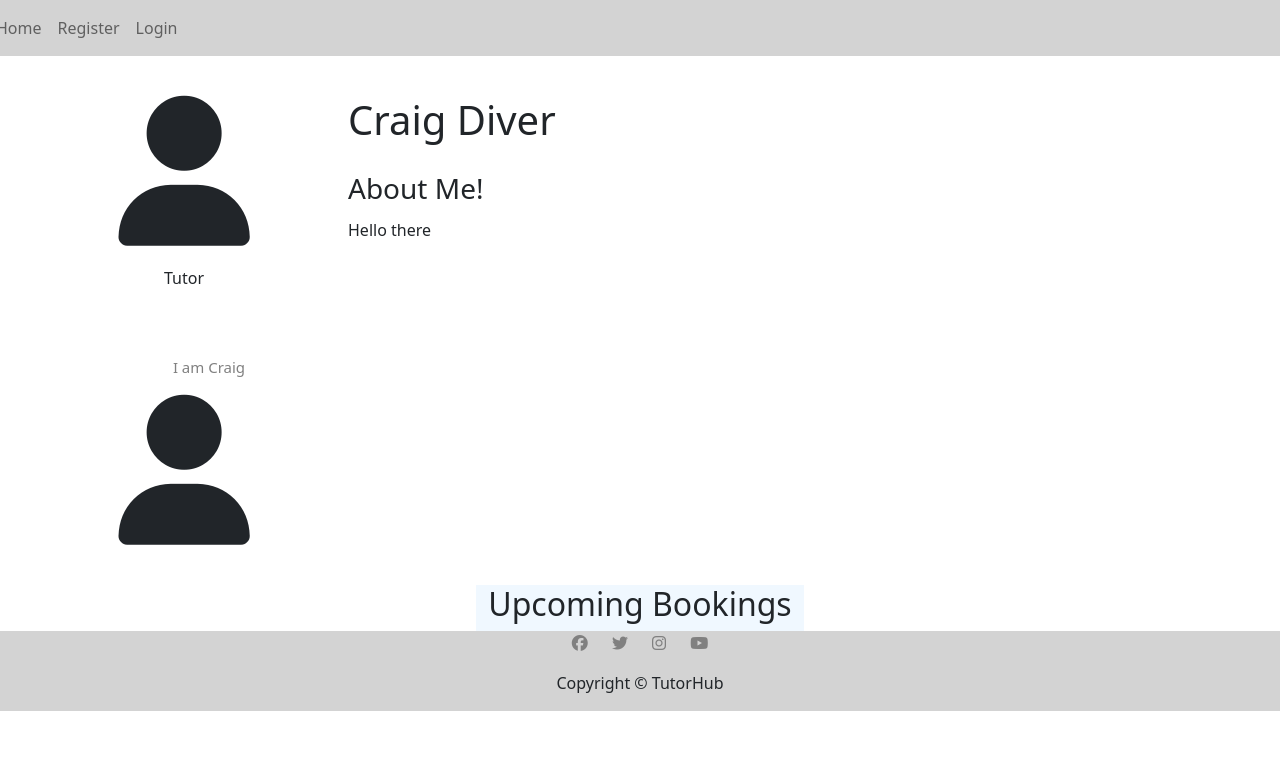
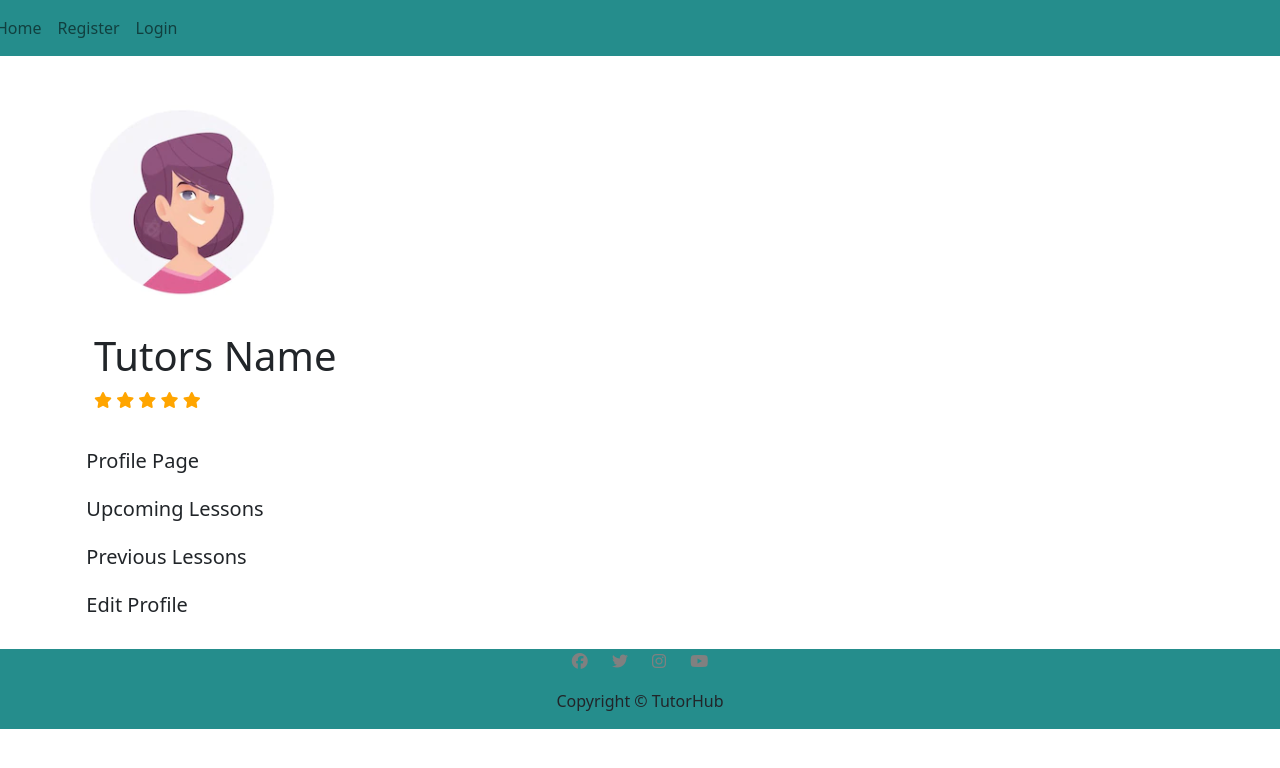
Before and after one commit to sophiebatten123/Tutoring-Hub, a Django app: page /tutors/tutor_two/ in a window 1280 px wide. Shown: the top 768 px of the page. Run offline with Django 3.2, Linux system fonts and the light colour scheme; some libraries are stand-ins or nearby versions.

Commit message:
Styling has been added to the home page and the tutor pages including images and general layout of the pages

```diff
--- a/static/css/style.css
+++ b/static/css/style.css
@@ -2,14 +2,18 @@
     text-align: center;
 }
 
-#header-image {
-    height: 450px;
-    width: 100%;
-    background: url(https://images.unsplash.com/photo-1596496181871-9681eacf9764?ixlib=rb-1.2.1&ixid=MnwxMjA3fDB8MHxwaG90by1wYWdlfHx8fGVufDB8fHx8&auto=format&fit=crop&w=1486&q=80) no-repeat center center fixed;
+.navbar {
+    background-color: #258d8c;
 }
 
-.navbar {
-    background-color: #D3D3D3;
+.header-image {
+    height: 450px
+}
+
+.header-image img {
+    height: 100%;
+    width: 100%;
+    object-fit: contain;
 }
 
 .border {
@@ -35,13 +39,13 @@
 }
 
 .user-info {
-    margin-top: 50px;
+    margin-top: 25px;
     margin-left: 50px;
+    margin-bottom: 25px;
 }
 
-.user-info p {
-    font-size: 15px;
-    color: grey;
+.user-info i {
+    color: orange;
 }
 
 .year-group {
@@ -86,7 +90,7 @@
 }
 
 .footer {
-    background-color: #D3D3D3;
+    background-color: #258d8c;
 }
 
 .footer li {
--- a/tutorprofile/templates/tutorprofile/tutor_two.html
+++ b/tutorprofile/templates/tutorprofile/tutor_two.html
@@ -7,37 +7,28 @@
         <div class="col-3">
             <div class="row">
                 <div class="col-12 user-image">
-                    <i class="fa-solid fa-user"></i>
+                    <img src="../../static/images/tutortwo.png" alt="cartoon image of a tutor">
                 </div>
             </div>
             <div class="row">
-                <div class="col-12 center year-group">
-                    <p>Tutor</p>
+                <div class="col-12 user-info">
+                    <h1>Tutors Name</h1>
+                    <i class="fa-solid fa-star"></i>
+                    <i class="fa-solid fa-star"></i>
+                    <i class="fa-solid fa-star"></i>
+                    <i class="fa-solid fa-star"></i>
+                    <i class="fa-solid fa-star"></i>
                 </div>
             </div>
             <div class="row center-block">
-                <div class="col-10 user-info center">
-                    <p>I am Craig</p>
+                <div class="col-10">
+                    <button class="btn btn-signup btn-lg user-btns" id="proile-btn">Profile Page</button>
+                    <button class="btn btn-signup btn-lg user-btns" id="upcoming-lessons-btn">Upcoming Lessons</button>
+                    <button class="btn btn-signup btn-lg user-btns" id="previous-lessons-btn">Previous Lessons</button>
+                    <button class="btn btn-signup btn-lg user-btns" id="edit-btn">Edit Profile</button>
                 </div>
             </div>
         </div>
-        <div class="col-9 about-text">
-            <div class="row">
-                <h1>Craig Diver</h1>
-            </div>
-            <div class="row about-spacer">
-                <h3>About Me!</h3>
-                <p>Hello there</p>
-            </div>
-        </div>
-        <div class="col-3 user-image">
-            <i class="fa-solid fa-user"></i>
-        </div>
-    </div>
-</div>
-<div class="container-fluid center-block">
-    <div class="row upcoming-bookings">
-        <h2>Upcoming Bookings</h2>
     </div>
 </div>
 
```
Also changed, not shown: home/templates/home/index.html (+11 -4 lines), tutorprofile/templates/tutorprofile/tutor_one.html (+13 -22 lines), tutorprofile/templates/tutorprofile/tutor_three.html (+12 -22 lines), static/images/header1.jpg (added), static/images/tutorone.png (added), static/images/tutorthree.png (added), static/images/tutortwo.png (added).
